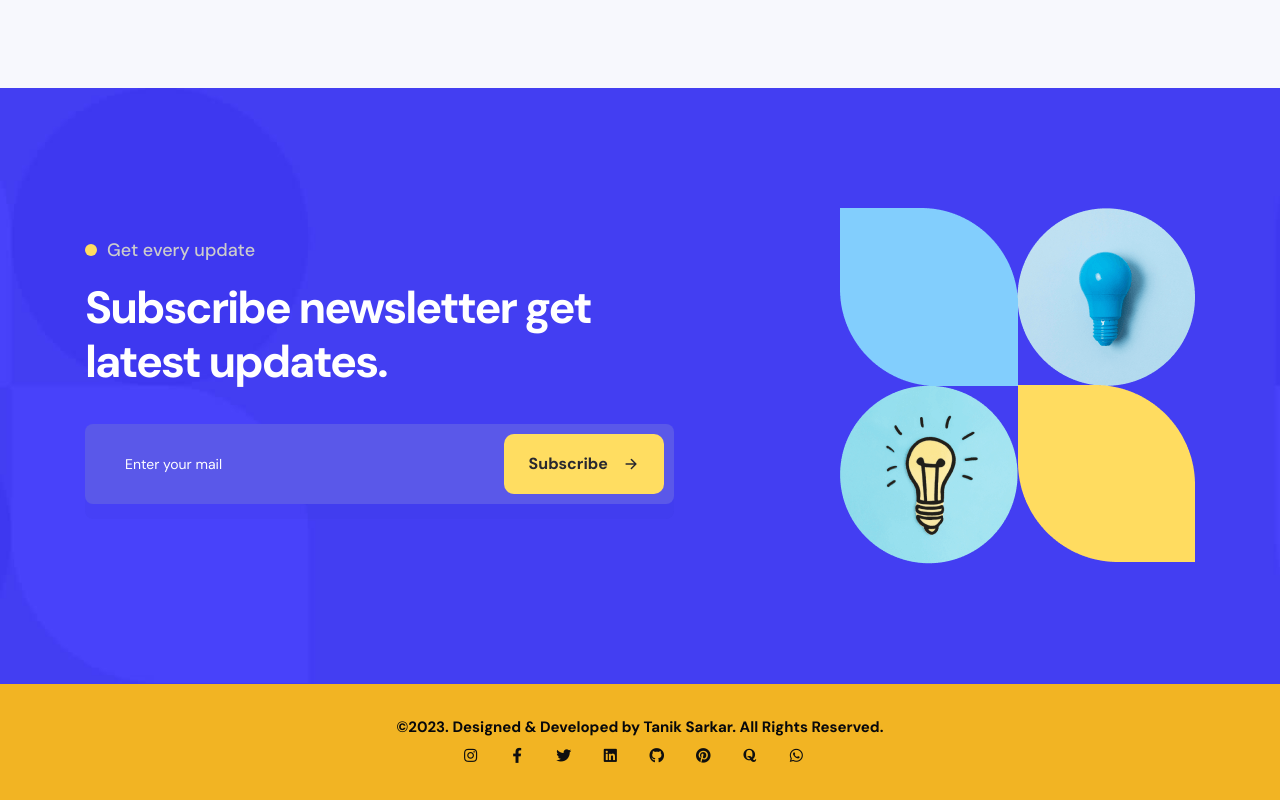
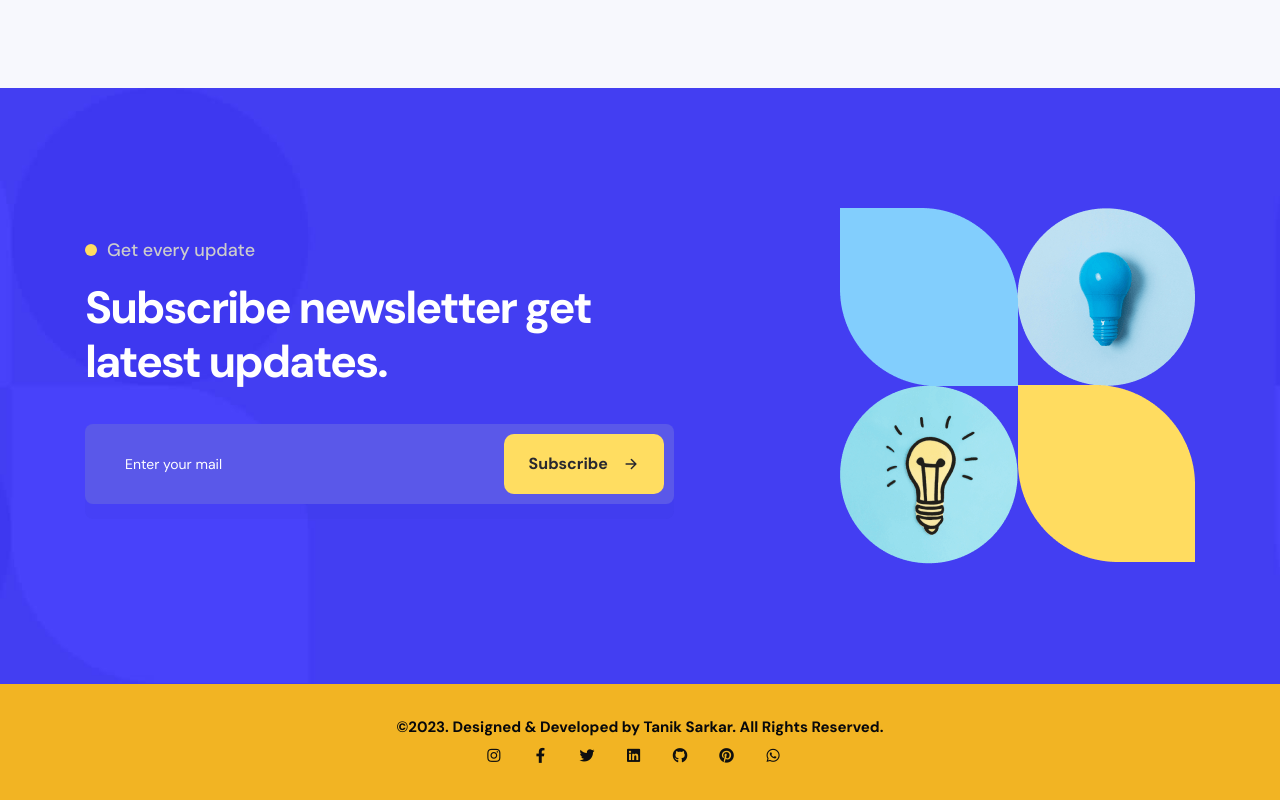
Before and after one commit to Tanik0505/boost_wizard, a plain HTML site: page index.html in a window 1280 px wide. Shown: the part 4237-5037 px from the top of the page. Drawn offline with nearby package versions, Linux system fonts and the light colour scheme.

Commit message:
Update index.html

```diff
--- a/index.html
+++ b/index.html
@@ -805,9 +805,7 @@
         <li>
             <a href = "https://in.pinterest.com/tanik0505/"><i class = "fab fa-pinterest"></i></a>
         </li>
-        <li>
-            <a href = "https://www.quora.com/profile/Tanik-Sarkar"><i class = "fab fa-quora"></i></a>
-        </li>
+
         <li>
             <a href = "https://wa.me/+918961683122"><i class = "fab fa-whatsapp"></i></a>
         </li>
```
